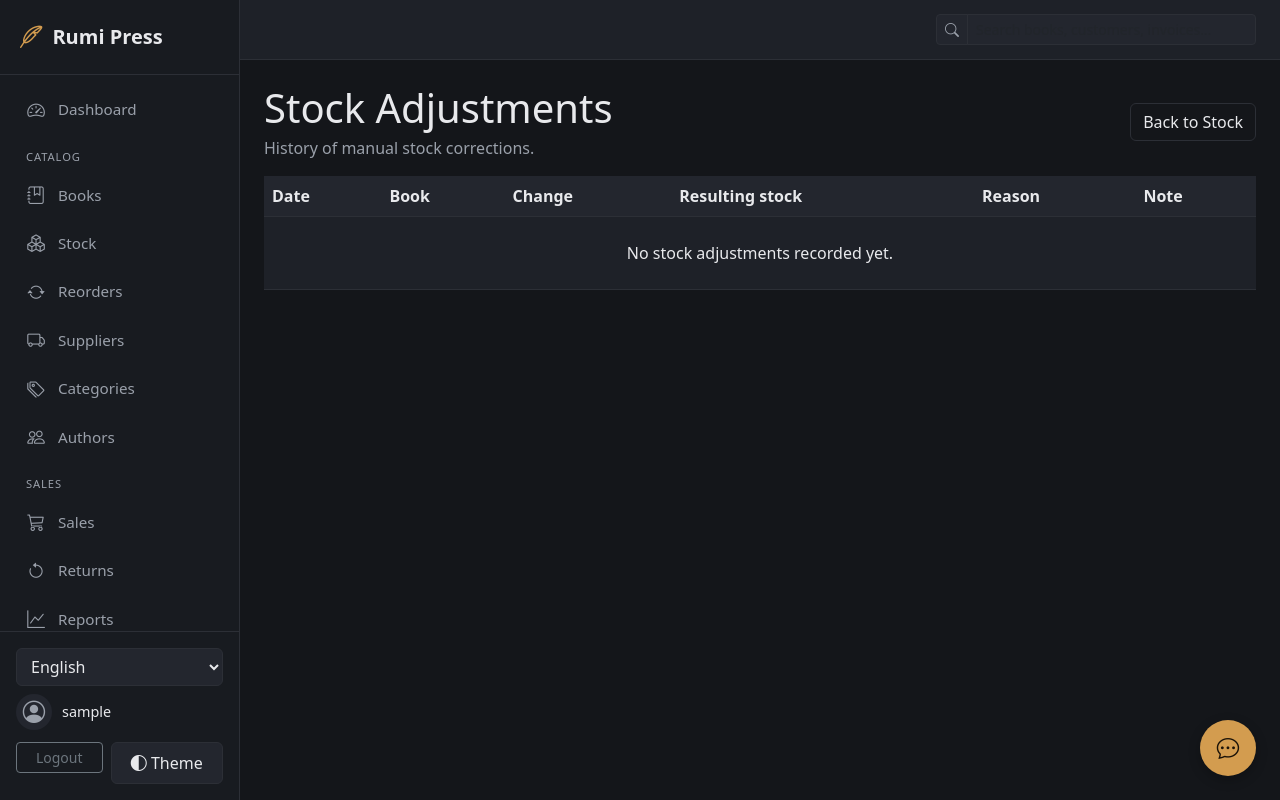
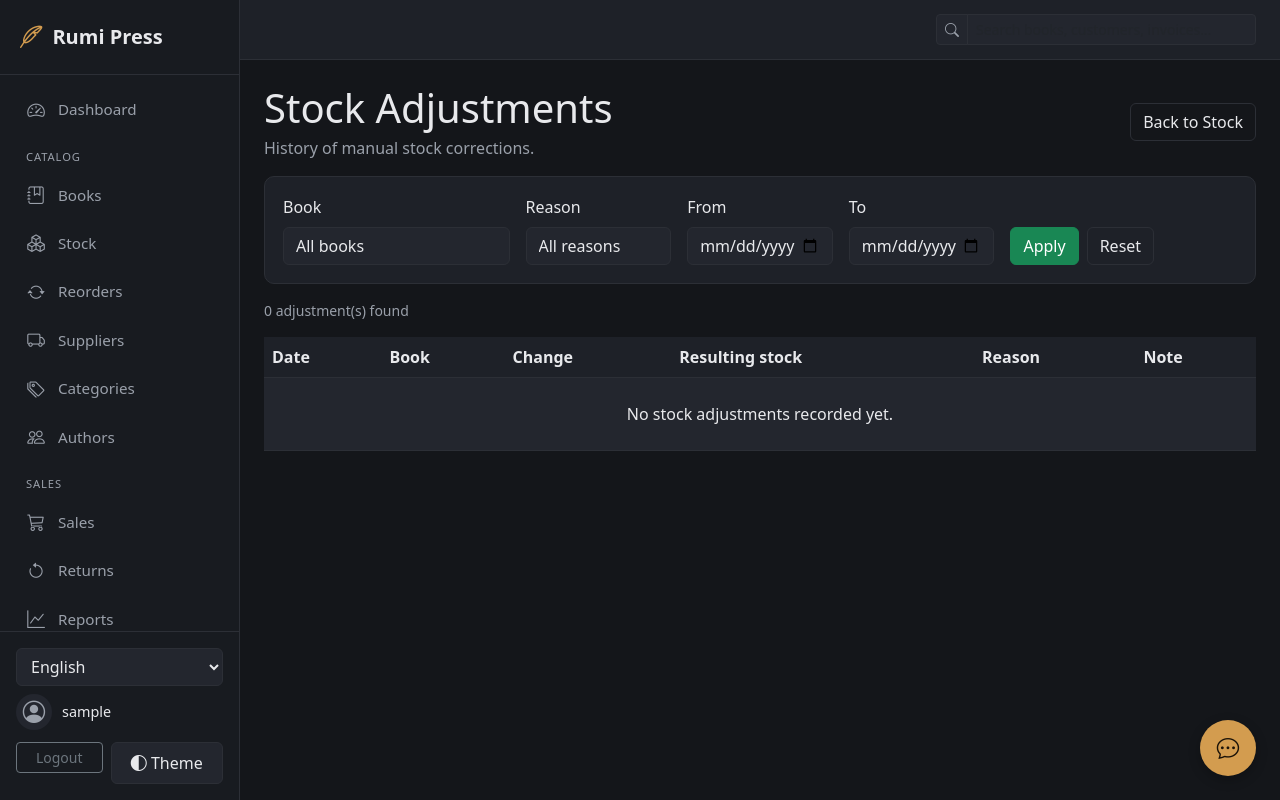
Before and after one commit to dramedev/books, a Django app: page /stock/adjustments/ in a window 1280 px wide. Run offline with Django 5.2, Linux system fonts and the light colour scheme; the visitor is signed in with stand-in values (Sample User, id 1); data that the repository does not hold is empty.

Commit message:
Add filtering to stock adjustments audit log
This page had zero filtering despite being a cross-book audit trail -
no way to ask "show me all damaged/lost adjustments last month" the
way an audit log normally needs. Add book/reason/date-range filters
with removable active-filter chips, a result count, thead/tbody, and
link the book name to its detail page (was plain text).

Also fixes a pre-existing translation gap surfaced while adding the
reason filter: "Print run" (one of the adjustment reason labels) had
never been added to gen_locale.py.

Co-Authored-By: Claude Sonnet 4.6 <noreply@anthropic.com>

```diff
--- a/books/templates/books/stock_adjustment_list.html
+++ b/books/templates/books/stock_adjustment_list.html
@@ -19,8 +19,63 @@
 </div>
 
 
+<form class="filter-panel mb-3" method="get">
+<div class="row g-3 align-items-end">
+
+<div class="col-md-3">
+<label class="form-label">{% translate "Book" %}</label>
+<select name="book" class="form-select">
+<option value="">{% translate "All books" %}</option>
+{% for book in books %}
+<option value="{{ book.id }}" {% if filters.book == book.id|stringformat:"s" %}selected{% endif %}>{{ book.title }}</option>
+{% endfor %}
+</select>
+</div>
+
+<div class="col-md-2">
+<label class="form-label">{% translate "Reason" %}</label>
+<select name="reason" class="form-select">
+<option value="">{% translate "All reasons" %}</option>
+{% for value, label in reason_choices %}
+<option value="{{ value }}" {% if filters.reason == value %}selected{% endif %}>{{ label }}</option>
+{% endfor %}
+</select>
+</div>
+
+<div class="col-md-2">
+<label class="form-label">{% translate "From" %}</label>
+<input type="date" name="start_date" class="form-control" value="{{ filters.start_date }}">
+</div>
+
+<div class="col-md-2">
+<label class="form-label">{% translate "To" %}</label>
+<input type="date" name="end_date" class="form-control" value="{{ filters.end_date }}">
+</div>
+
+<div class="col-md-auto d-flex gap-2 align-items-end">
+<button class="btn btn-success" type="submit">{% translate "Apply" %}</button>
+<a class="btn btn-outline-light" href="{% url 'stock_adjustment_list' %}">{% translate "Reset" %}</a>
+</div>
+
+</div>
+</form>
+
+<div class="d-flex flex-wrap align-items-center justify-content-between gap-2 mb-3">
+<span class="muted-text small">{{ result_count_text }}</span>
+{% if active_filters %}
+<div class="d-flex flex-wrap gap-2">
+{% for active_filter in active_filters %}
+<a class="badge text-decoration-none" style="background:var(--surface-alt); color:var(--text); border:1px solid var(--border);" href="?{{ active_filter.url }}">
+{{ active_filter.label }} <i class="bi bi-x"></i>
+</a>
+{% endfor %}
+</div>
+{% endif %}
+</div>
+
 <div class="table-responsive">
 <table class="table table-striped align-middle">
+<thead>
 <tr>
 <th>{% translate "Date" %}</th>
 <th>{% translate "Book" %}</th>
@@ -29,11 +84,12 @@
 <th>{% translate "Reason" %}</th>
 <th>{% translate "Note" %}</th>
 </tr>
-
+</thead>
+<tbody>
 {% for adjustment in adjustments %}
 <tr>
 <td>{{ adjustment.created_at|date:"Y-m-d H:i" }}</td>
-<td>{{ adjustment.book.title }}</td>
+<td><a href="{% url 'book_detail' adjustment.book.id %}">{{ adjustment.book.title }}</a></td>
 <td>
 {% if adjustment.change > 0 %}
 <span class="badge bg-success">+{{ adjustment.change }}</span>
@@ -49,15 +105,20 @@
 {% empty %}
 <tr>
 <td colspan="6" class="text-center muted-text py-4">
+{% if has_any_adjustments %}
+{% translate "No stock adjustments match the current filters." %}
+{% else %}
 {% translate "No stock adjustments recorded yet." %}
+{% endif %}
 </td>
 </tr>
 {% endfor %}
+</tbody>
 </table>
 </div>
 
 
-{% include "books/_pagination.html" %}
+{% include "books/_pagination.html" with extra_qs=query_string %}
 
 
 {% endblock %}
--- a/books/views.py
+++ b/books/views.py
@@ -608,6 +608,48 @@ def stock_list(request):
 def stock_adjustment_list(request):
     adjustments = StockAdjustment.objects.filter(owner=request.user).select_related("book", "book__category")
 
+    book_id = request.GET.get("book", "").strip()
+    reason = request.GET.get("reason", "").strip()
+    start_date = request.GET.get("start_date", "").strip()
+    end_date = request.GET.get("end_date", "").strip()
+
+    if book_id.isdigit():
+        adjustments = adjustments.filter(book_id=book_id)
+    if reason in dict(StockAdjustment.REASON_CHOICES):
+        adjustments = adjustments.filter(reason=reason)
+    if start_date:
+        adjustments = adjustments.filter(created_at__date__gte=start_date)
+    if end_date:
+        adjustments = adjustments.filter(created_at__date__lte=end_date)
+
+    books_qs = Book.objects.filter(owner=request.user).order_by("title")
+
+    query_params = request.GET.copy()
+    query_params.pop("page", None)
+    query_string = query_params.urlencode()
+
+    def remove(*keys):
+        params = query_params.copy()
+        for key in keys:
+            params.pop(key, None)
+        return params.urlencode()
+
+    active_filters = []
+    if book_id.isdigit():
+        book = books_qs.filter(id=book_id).first()
+        if book:
+            active_filters.append({"label": gettext("Book: %(title)s") % {"title": book.title}, "url": remove("book")})
+    if reason in dict(StockAdjustment.REASON_CHOICES):
+        active_filters.append({"label": dict(StockAdjustment.REASON_CHOICES)[reason], "url": remove("reason")})
+    if start_date or end_date:
+        active_filters.append({
+            "label": gettext("Date: %(start)s – %(end)s") % {
+                "start": start_date or gettext("any"),
+                "end": end_date or gettext("any"),
+            },
+            "url": remove("start_date", "end_date"),
+        })
+
     paginator = Paginator(adjustments, 10)
     page_obj = paginator.get_page(request.GET.get("page"))
 
@@ -617,6 +659,13 @@ def stock_adjustment_list(request):
         {
             "adjustments": page_obj.object_list,
             "page_obj": page_obj,
+            "books": books_qs,
+            "reason_choices": StockAdjustment.REASON_CHOICES,
+            "filters": request.GET,
+            "query_string": query_string,
+            "active_filters": active_filters,
+            "result_count_text": gettext("%(count)s adjustment(s) found") % {"count": paginator.count},
+            "has_any_adjustments": StockAdjustment.objects.filter(owner=request.user).exists(),
         },
     )
 
```
Also changed, not shown: scripts/gen_locale.py (+8 -0 lines), locale/ar/LC_MESSAGES/django.po, locale/fr/LC_MESSAGES/django.po, 2 other files.
